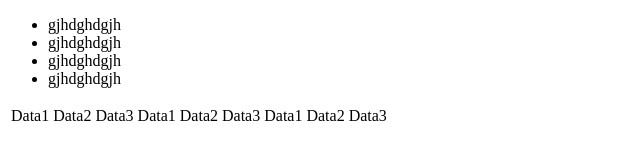
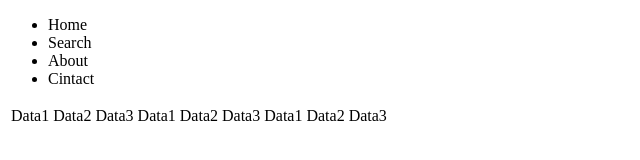
Before and after one commit to MalikSatya/gitProject, a plain HTML site: page index.html in a window 1280 px wide. Shown: the whole page, without its empty margins (0-640 px from the left). Drawn offline with Linux system fonts and the light colour scheme.

```diff
--- a/index.html
+++ b/index.html
@@ -10,10 +10,10 @@
 <body>
     <nav>
         <ul>
-            <li>gjhdghdgjh</li>
-            <li>gjhdghdgjh</li>
-            <li>gjhdghdgjh</li>
-            <li>gjhdghdgjh</li>
+            <li>Home</li>
+            <li>Search</li>
+            <li>About</li>
+            <li>Cintact</li>
         </ul>
     </nav>
     <table>
```
